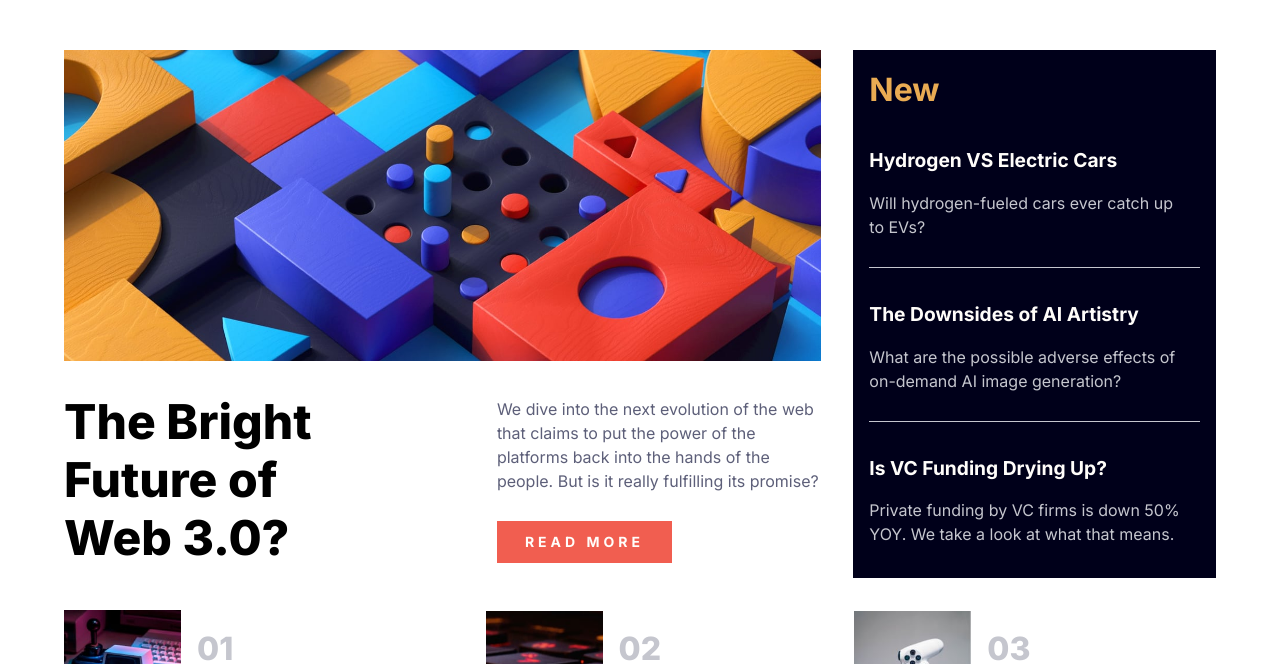
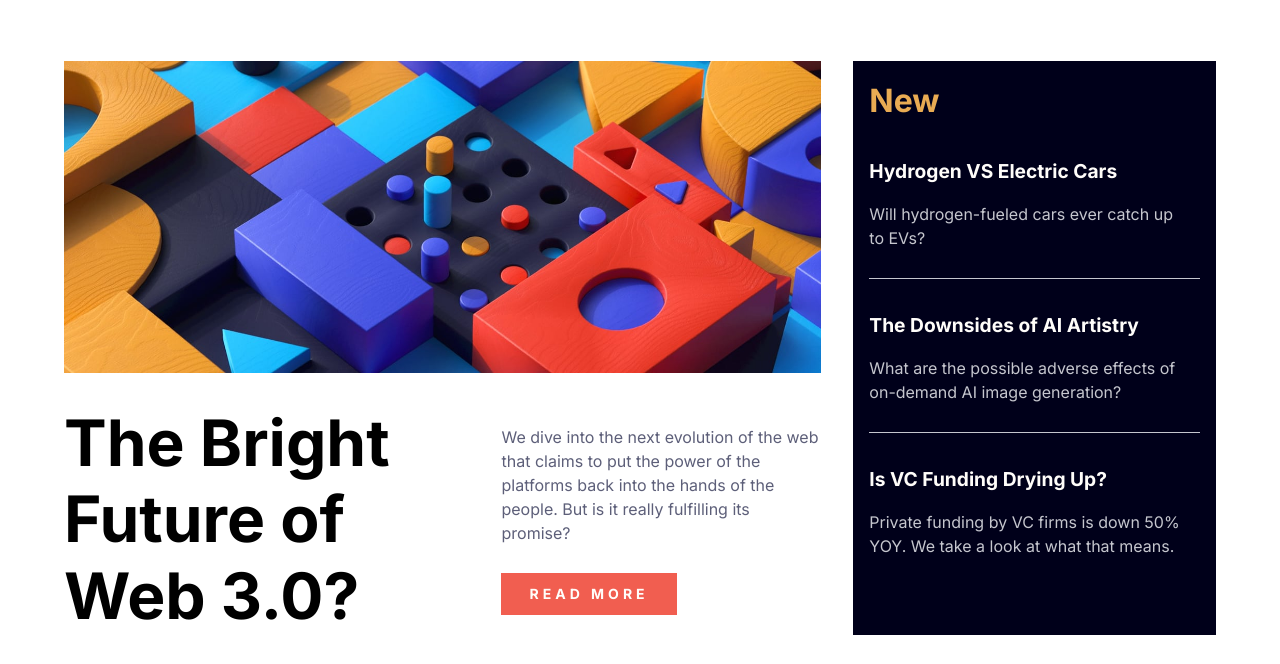
Before and after one commit to vintech05/news-homepage-main, a website: page index.html in a window 1280 px wide. Shown: the part 114-778 px from the top of the page. Drawn offline with Linux system fonts and the light colour scheme.

Commit message:
added level one heading & size issues

```diff
--- a/index.html
+++ b/index.html
@@ -39,7 +39,7 @@
         <img id="img-mobile" src="/assets/images/image-web-3-mobile.jpg" alt="image-web-3-mobile">
         <div class="main-content">
           <div class="main-headline">
-            <p>The Bright Future of Web 3.0?</p>
+            <h1>The Bright Future of Web 3.0?</h1>
           </div>
           <div class="main-headline__description">
             <p>
--- a/styles/style.scss
+++ b/styles/style.scss
@@ -148,14 +148,14 @@
     .main-content {
         @include flex-row;
         padding-top: 2em;
+        flex-shrink: 0;
     }
 
     .main-headline {
-        font-size: 3em;
+        font-size: 2em;
         font-weight: 800;
 
-        & p {
-            width: 70%;
+        & h1 {
             line-height: 1.2;
         }
     }
@@ -165,9 +165,9 @@
     }
 
     .main-headline__description {
+            width: 90%;
         color: $Dark-grayish-blue;
         line-height: 1.5;
-        width: 70%;
 
         & button {
             background-color: $soft-red;
@@ -278,7 +278,7 @@
 
     main {
         .main-headline {
-            width: 100%;
+            font-size: 1.5em;
         }
     }
 }
```
Also changed, not shown: styles/style.css, 1 other file.
